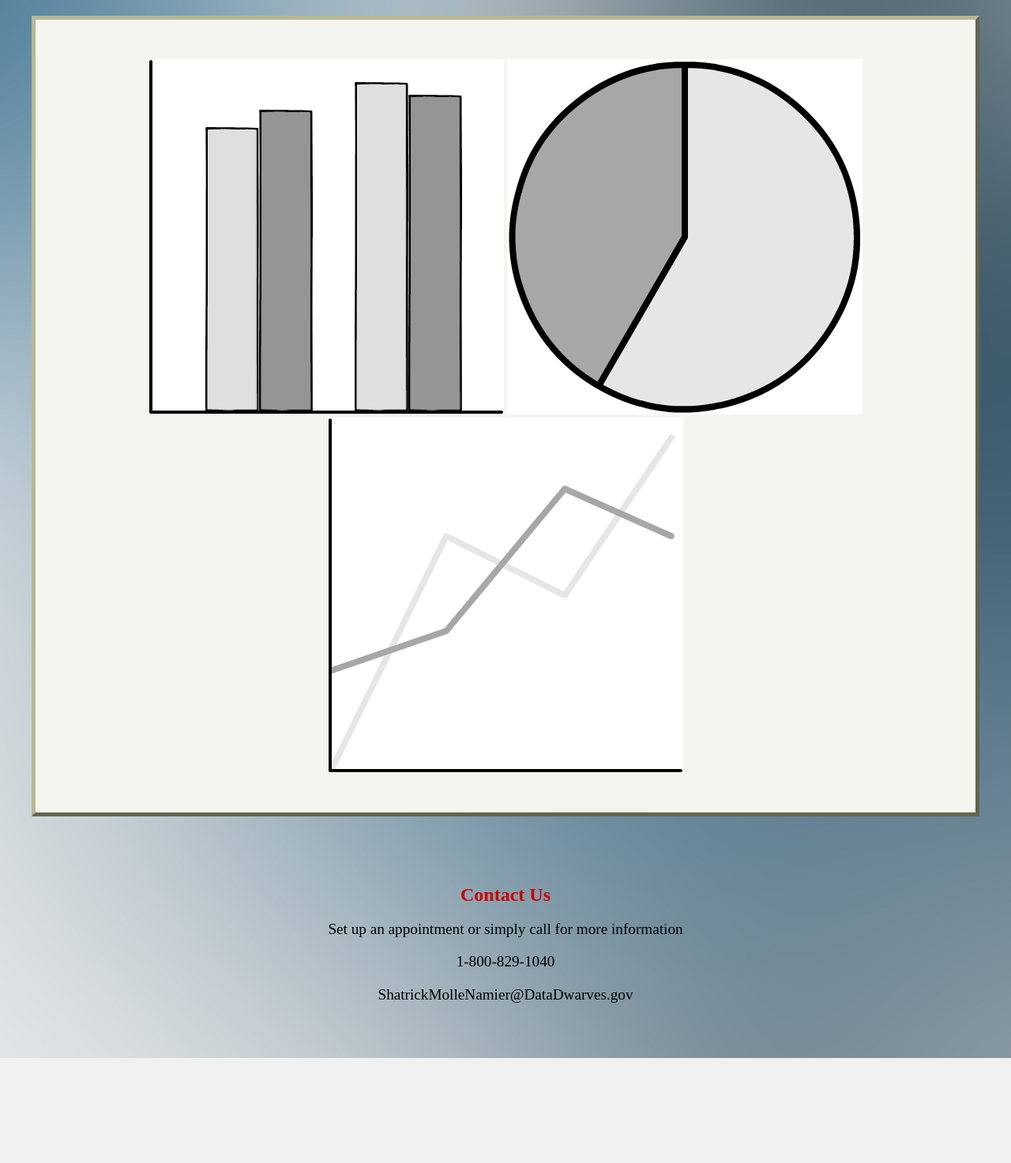
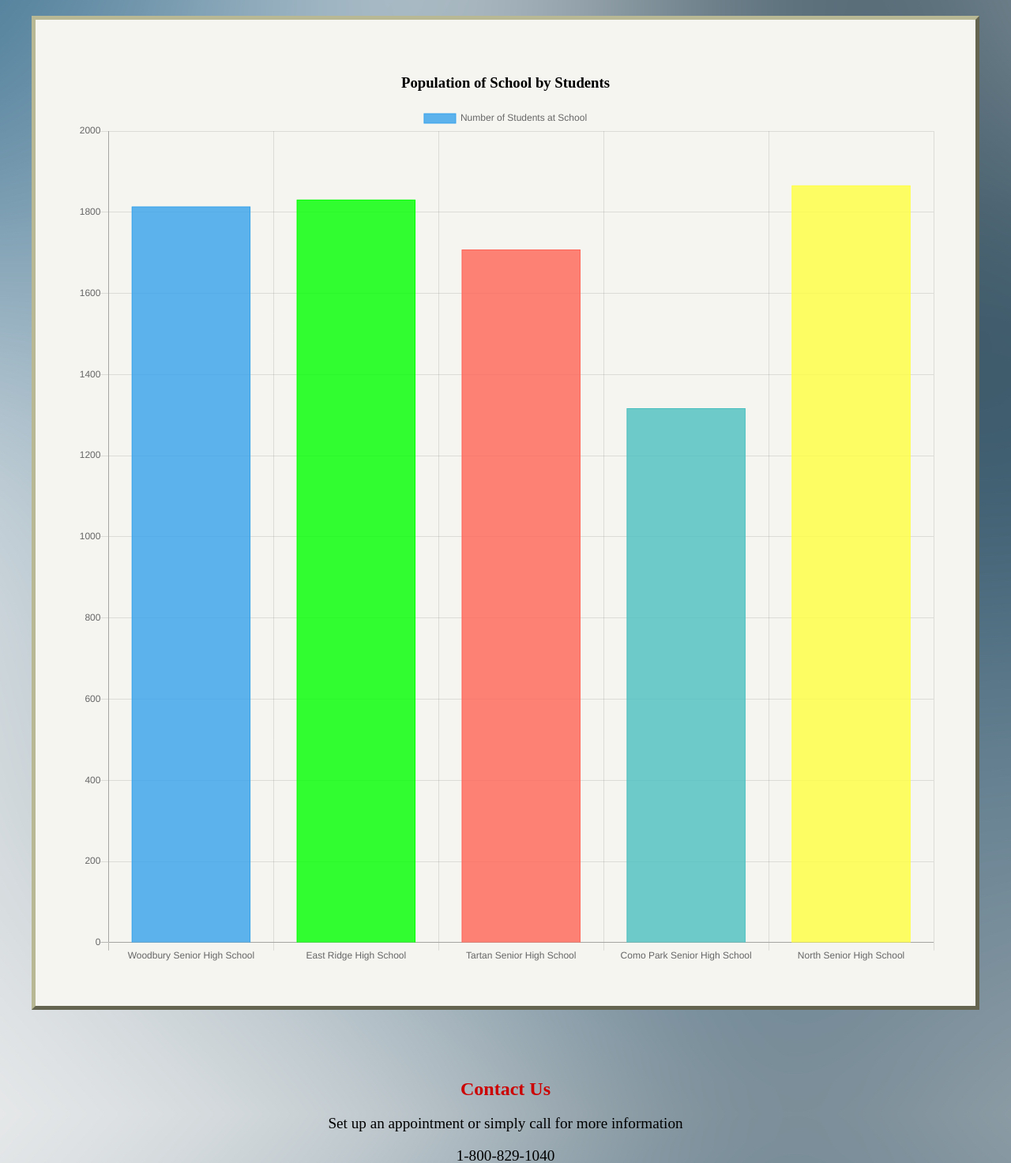
Before and after one commit to FireBeetles/full-php, a PHP site: page /cweb2101-consultingsite/sample.php in a window 1280 px wide; the page is wider, and only the part inside the window is pictured. Shown: the part 189-1662 px from the top of that part at 79% size. Before the commit the page ends 1529 px from the top of that part, so only its background shows below. Run offline with PHP 8.4, Linux system fonts and the light colour scheme; the visitor is signed in with stand-in values (Sample User, id 1); some libraries are stand-ins or nearby versions.

Commit message:
Add files via upload

```diff
--- a/sample.php
+++ b/sample.php
@@ -5,16 +5,81 @@
 	</head>
 	<body>
 		<?php include 'includes\header.php'; ?>
-		<?php if(!isset($_SESSION['username'])) {
-			$_SESSION['error'] = 'Please log in before accessing data pages.';
-			exit(header("Location:http://localhost/cweb2101-consultingsite/login.php"));
-		} else { ?>
 		<article>
-			<img src="images/Bar graph.png" alt="Bar Graph">
-			<img src="images/pie chart.png" alt="Pie Chart">
-			<img src="images/line graph.png" alt="Line Graph">
+
+    <div class="container">
+        <div id="chart2">
+        <h3 style="text-align: center;">Population of School by Students</h3>
+        <canvas id="myPieChart" width="200" height="200"></canvas>
+       </div>
 		</article>
-		<?php }
-		include 'includes\footer.php'; ?>
+		<?php include 'includes\footer.php' ?>
+	<script src="https://ajax.googleapis.com/ajax/libs/jquery/1.12.4/jquery.min.js"></script>
+	<script src="https://cdnjs.cloudflare.com/ajax/libs/Chart.js/2.1.6/Chart.min.js"></script>
+    <script>window.jQuery || document.write('<script src="../../assets/js/vendor/jquery.min.js"><\/script>')</script>
+    <script src="js/bootstrap.min.js"></script>
+    <!-- IE10 viewport hack for Surface/desktop Windows 8 bug -->
+    <script src="js/ie10-viewport-bug-workaround.js"></script>
+	<script src="schoolData.json"></script>
+ <script>
+var ctz = document.getElementById("myPieChart");
+var myPieChart = new Chart(ctz, {
+    type: 'bar',
+    data: {
+        labels: ["Woodbury Senior High School", "East Ridge High School","Tartan Senior High School","Como Park Senior High School","North Senior High School"],
+        datasets: [{
+            label: 'Number of Students at School',
+            data: (function(){
+			   var totals = {
+				   'Woodbury Senior High School': 0,
+				   'East Ridge Senior High School': 0,
+				   'Tartan Senior High School': 0,
+				   'Como Park Senior High School': 0,
+				   'North Senior High School': 0,
+			   }
+               data.forEach(function(element){
+				   if(element.SCHOOL == "Woodbury Senior High School"){
+					   totals['Woodbury Senior High School'] += element.STUDENT_POPULATION
+				   }else if(element.SCHOOL == "East Ridge Senior High School"){
+					   totals['East Ridge Senior High School'] += element.STUDENT_POPULATION
+				   }else if(element.SCHOOL == "Tartan Senior High School"){
+					   totals['Tartan Senior High School'] += element.STUDENT_POPULATION
+				   }else if(element.SCHOOL == "Como Park Senior High School"){
+					   totals['Como Park Senior High School'] += element.STUDENT_POPULATION
+				   }else if(element.SCHOOL == "North Senior High School"){
+					   totals['North Senior High School'] += element.STUDENT_POPULATION
+				   }
+			   })
+               return [totals['Woodbury Senior High School'],totals['East Ridge Senior High School'],totals['Tartan Senior High School']
+			   ,totals['Como Park Senior High School'],totals['North Senior High School']];
+           })(),
+            backgroundColor: [
+                'rgba(54, 162, 235, 0.8)',
+                'rgba(0, 255, 0, 0.8)',
+                'rgba(255, 100, 86, 0.8)',
+                'rgba(75, 192, 192, 0.8)',
+                'rgba(255, 255, 64, 0.8)',
+            ],
+            borderColor: [
+                'rgba(54, 162, 235,1)',
+                'rgba(0, 255, 0, 1)',
+                'rgba(255, 100, 86, 1)',
+                'rgba(75, 192, 192, 1)',
+                'rgba(255, 255, 64, 1)',
+            ],
+            borderWidth: 1
+        }]
+    },
+    options: {
+        scales: {
+            yAxes: [{
+                ticks: {
+                    beginAtZero:true
+                }
+            }]
+        }
+    }
+});
+</script>
 	</body>
 </html>
```
